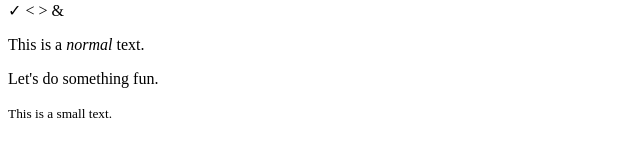
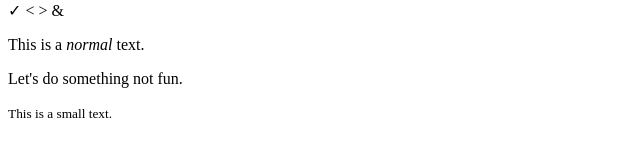
Before and after one commit to zosob/Programs, a plain HTML site: page index.html in a window 1280 px wide. Shown: the part 601-758 px from the top of the page, 0-640 px from the left. Drawn offline with Linux system fonts and the light colour scheme.

Commit message:
Added not fun.

```diff
--- a/index.html
+++ b/index.html
@@ -65,7 +65,7 @@
 
     <p>This is a <em>normal</em> text.</p>
 
-    <p>Let's do something fun.</p>
+    <p>Let's do something not fun.</p>
 
     <p><small>This is a small text.</small></p>
 </body>
```
